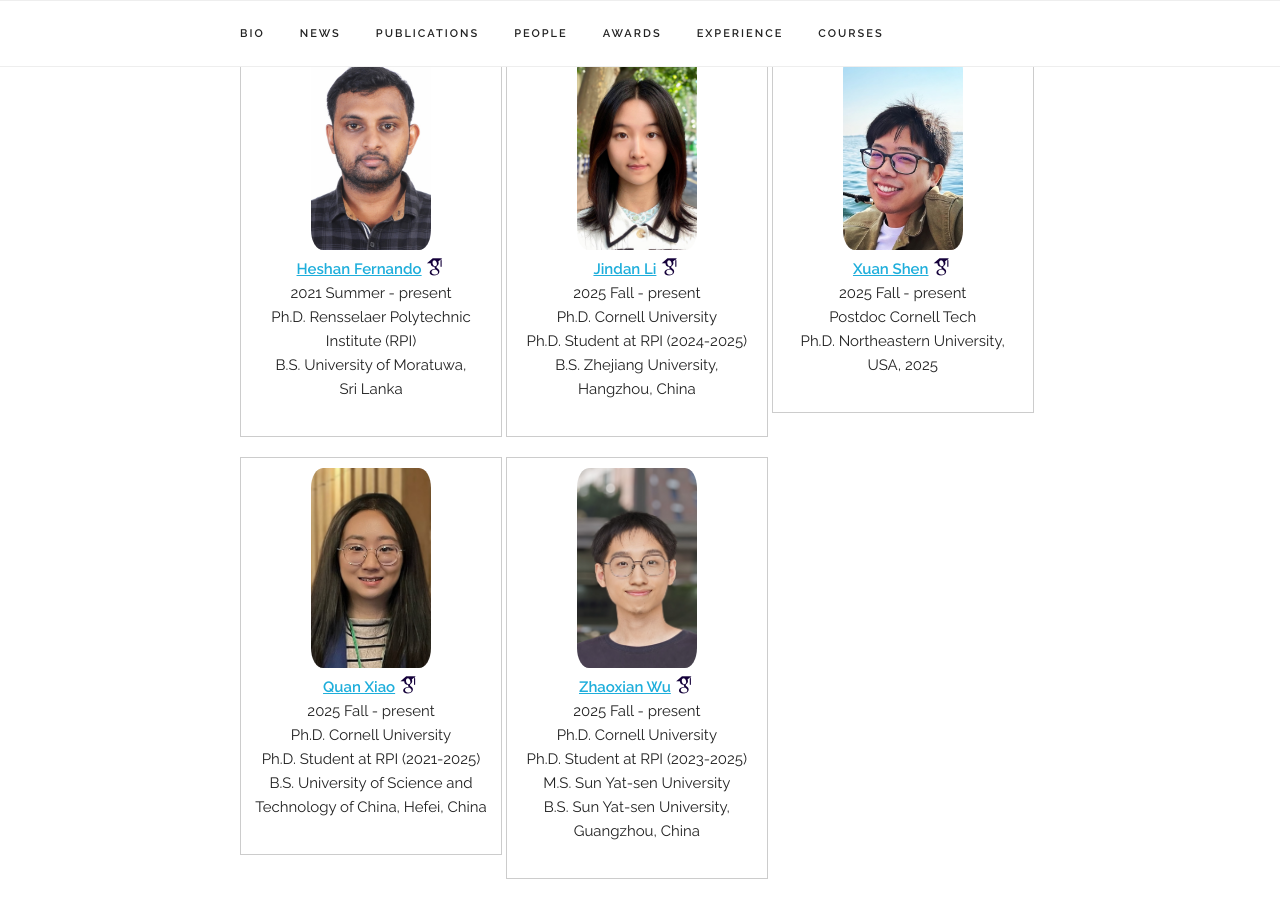
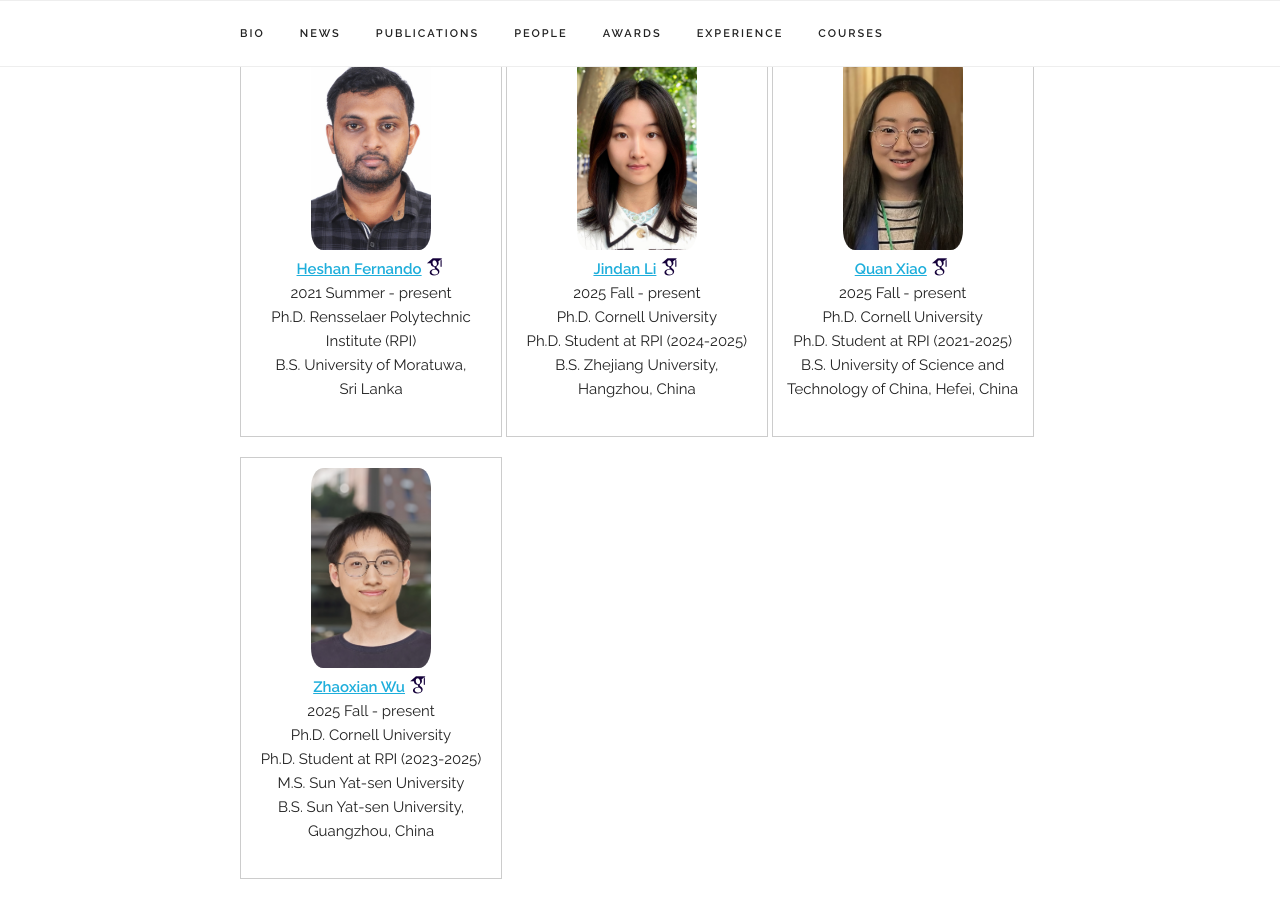
Before and after one commit to chentianyi1991/chentianyi1991.github.io, a Jekyll site: the page built from index.html, in a window 1280 px wide and 900 px high, scrolled down 4586 px. Built offline with Jekyll 4.4.1, drawn with Linux system fonts in a browser that asks for light colours; some web fonts are replaced; comment, search, counter and statistics services are not loaded.

Commit message:
Update index.html

```diff
--- a/index.html
+++ b/index.html
@@ -253,16 +253,6 @@ B.S. Zhejiang University, Hangzhou, China
 </p>
 </div>
 <div id="member" class="box" >
-<img src="assets/people/xuan.jpeg" style="width: 120px; height: 200px; object-fit: cover; border-radius: 10%;">
-<p>
-<b><a href="https://shawnricecake.github.io/">Xuan Shen</a></b>
-<a href="https://scholar.google.com/citations?user=Pvj14ZUAAAAJ"><i class="ai ai-google-scholar ai-2x" style="font-size:20px; color:#14003a"></i></a> </br>
-2025 Fall - present</br>
-Postdoc Cornell Tech</br>
-Ph.D. Northeastern University, USA, 2025</br>
-</p>
-</div>
-<div id="member" class="box" >
 <img src="assets/people/quan_xiao.jpg" style="width: 120px; height: 200px; object-fit: cover; border-radius: 10%;">
 <p>
 <b><a href="https://jenniferquanxiao.github.io/">Quan Xiao</a></b>
```
